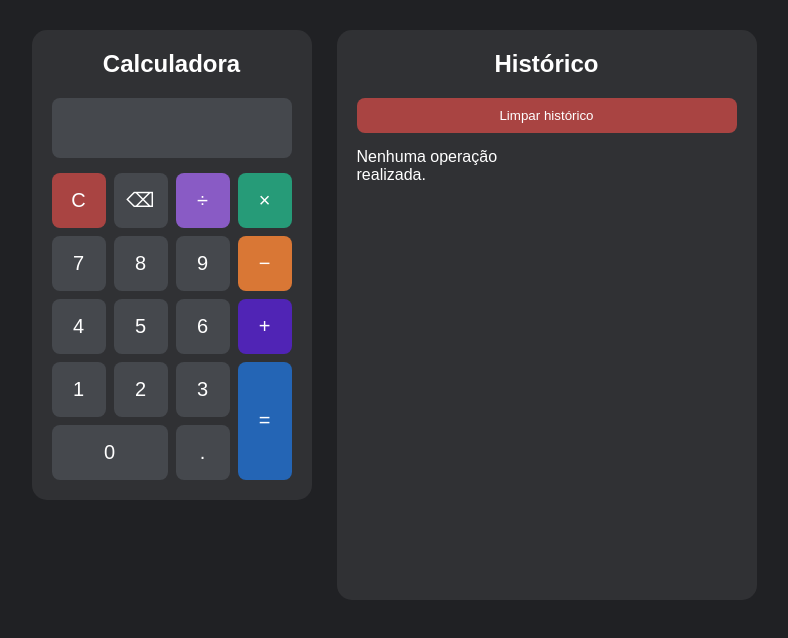
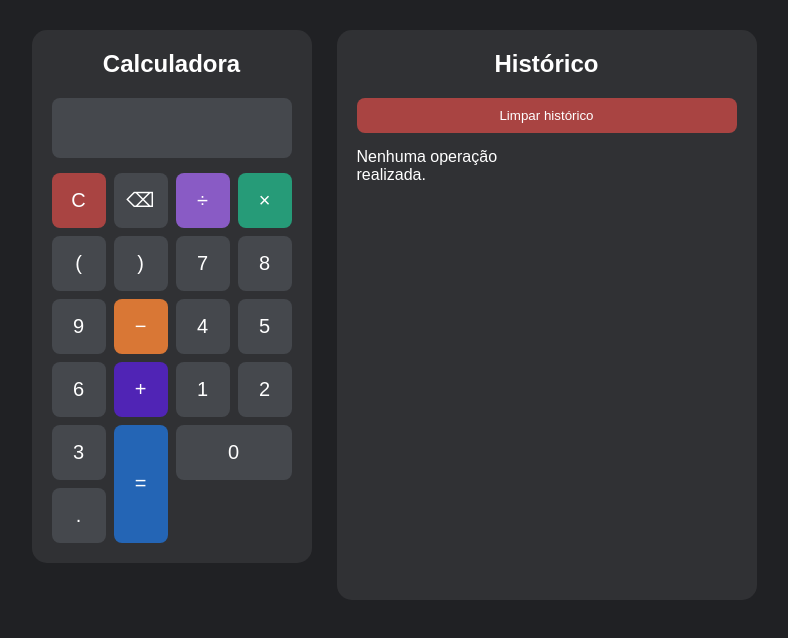
Before and after one commit to cmatheusantana/MinhaCalculadora, a plain HTML site: page index.html in a window 1280 px wide. Shown: the whole page, without its empty margins (246-1034 px from the left). Drawn offline with Linux system fonts and the light colour scheme.

Commit message:
Adiciona botoes de parenteses

```diff
--- a/index.html
+++ b/index.html
@@ -21,6 +21,8 @@
                 <button class="operador-divisao" onclick="adicionar('/')">÷</button>
                 <button class="operador-multiplicacao" onclick="adicionar('*')">×</button>
 
+                <button onclick="adicionar('(')">(</button>
+                <button onclick="adicionar(')')">)</button>
                 <button onclick="adicionar('7')">7</button>
                 <button onclick="adicionar('8')">8</button>
                 <button onclick="adicionar('9')">9</button>
```
